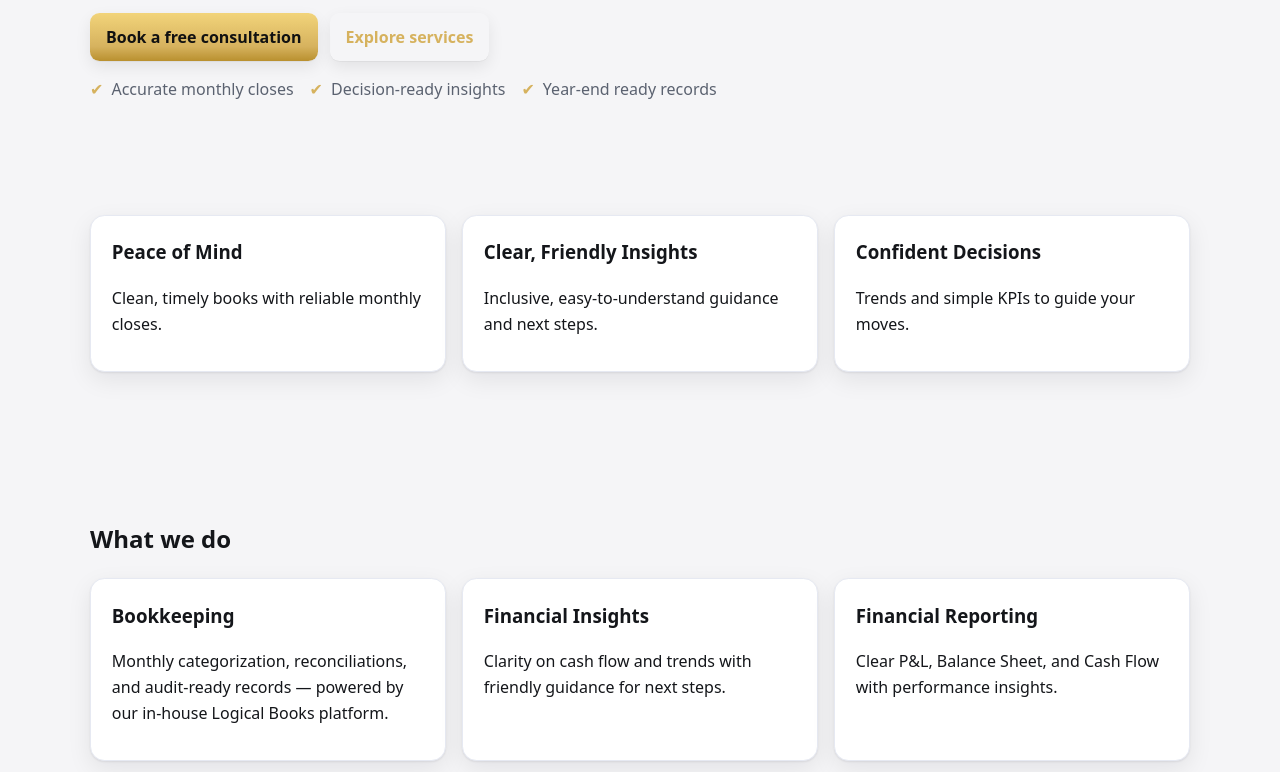
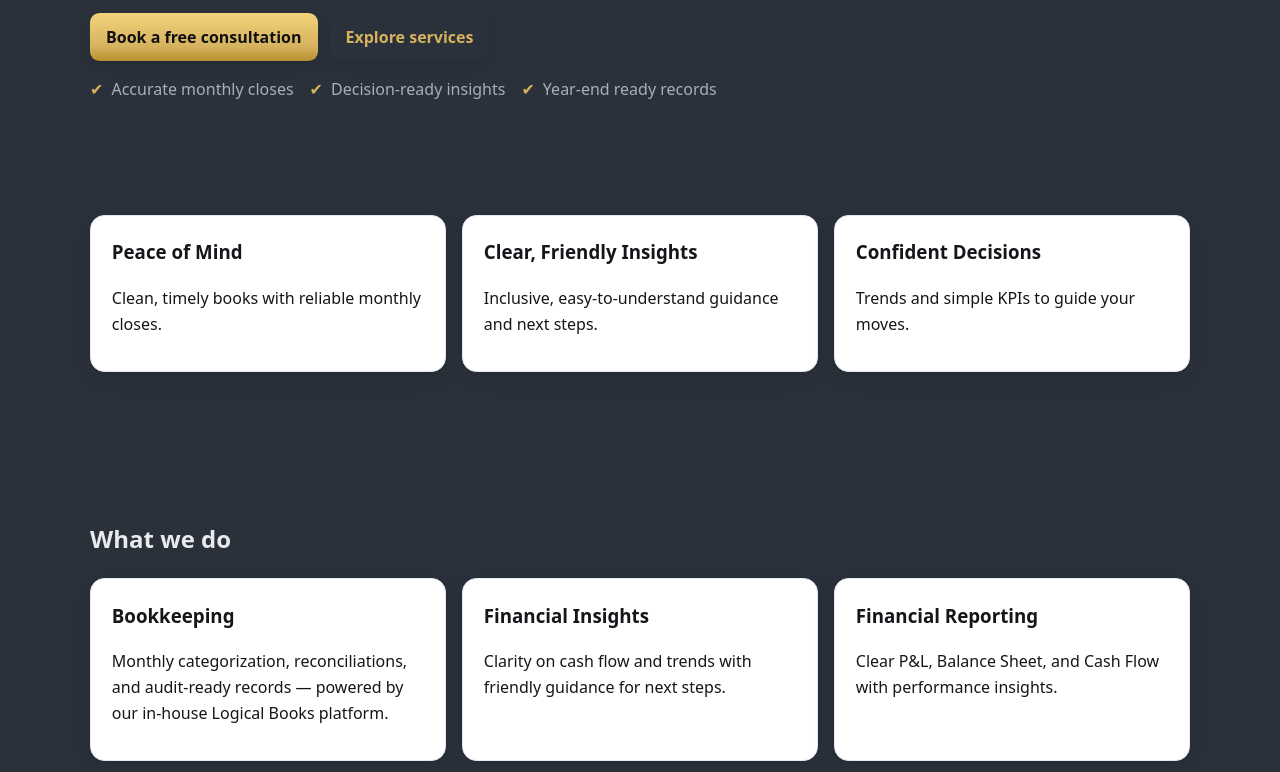
Before and after one commit to LukeL152/logicalbooks.com, a website: page index.html in a window 1280 px wide. Shown: the part 243-1015 px from the top of the page. Drawn offline with Linux system fonts and the light colour scheme.

Commit message:
Theme: switch body to dark steel gray (#2b313b) with light text; keep footer text dark for readability on light footer.

```diff
--- a/assets/css/styles.css
+++ b/assets/css/styles.css
@@ -1,12 +1,12 @@
 /* Base theme: Light, Human, Black & Gold accents */
 :root {
-  --bg: #f5f5f7; /* neutral light gray */
+  --bg: #2b313b; /* dark steel gray */
   --panel: #ffffff; /* cards and header */
   --gold: #d6b25e; /* warm metallic base */
   --gold-600: #b9902f; /* deeper gold for hover */
   --gold-700: #a27f29; /* shadow tone */
-  --text: #14161a; /* dark text on light body */
-  --muted: #5b6270; /* secondary text */
+  --text: #e9eaee; /* light text on dark body */
+  --muted: #a7afbd; /* secondary text on dark */
   --stroke: #e6e9f2; /* light borders */
   --accent: #111111; /* black accents for emphasis */
   --shadow: 0 1px 2px rgba(16,19,30,.08), 0 8px 24px rgba(16,19,30,.08);
@@ -22,7 +22,7 @@ body {
   margin: 0;
   font-family: system-ui, -apple-system, Segoe UI, Roboto, Ubuntu, Cantarell, Noto Sans, Arial, "Apple Color Emoji", "Segoe UI Emoji";
   color: var(--text);
-  /* Friendly light gray background */
+  /* Dark steel gray background */
   background: var(--bg);
   line-height: 1.6;
 }
@@ -155,7 +155,7 @@ body.services-steel {
 .cta-banner-inner { display: flex; align-items: center; justify-content: space-between; gap: 1rem; padding: 1.25rem 0; }
 
 /* Footer */
-.site-footer { border-top: 1px solid var(--stroke); background: #f6f7fb; margin-top: 2rem; color: var(--text); }
+.site-footer { border-top: 1px solid var(--stroke); background: #f6f7fb; margin-top: 2rem; color: #14161a; }
 .footer-grid { display: grid; grid-template-columns: 1fr; gap: 1.5rem; padding: 2rem 0; }
 @media (min-width: 780px) { .footer-grid { grid-template-columns: 2fr 1fr 1fr; } }
 .footer-brand { display: flex; align-items: center; gap: .6rem; font-weight: 700; }
```
